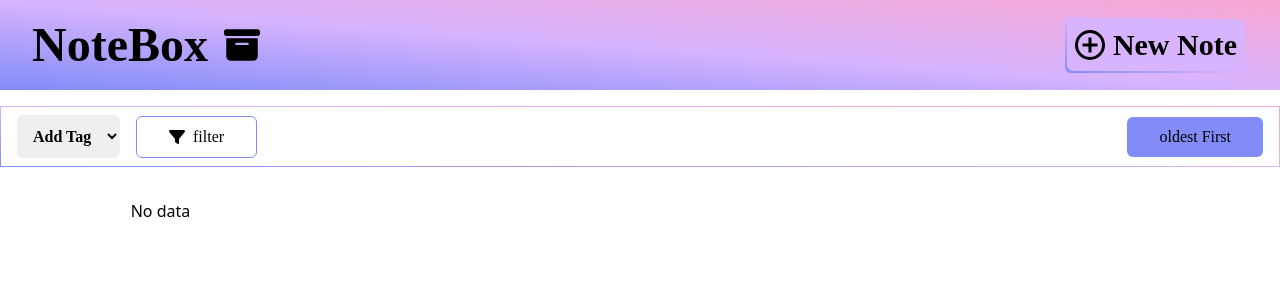
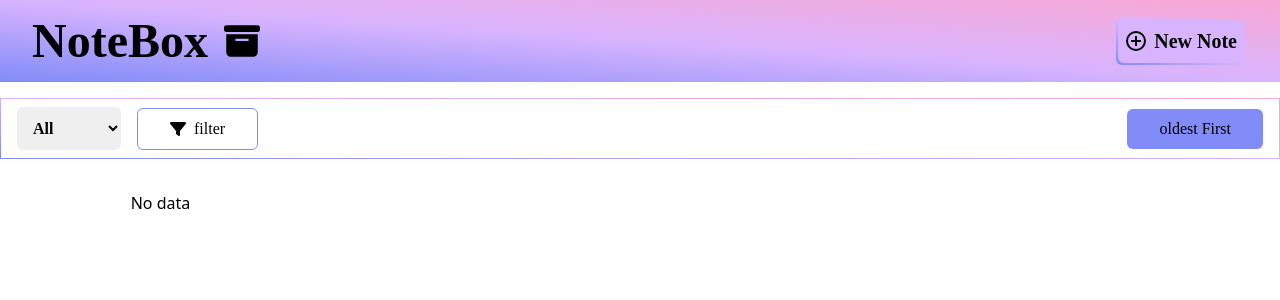
Before and after one commit to Element27/notebox, a React (Vite) app: page / in a window 1280 px wide. Shown: the top 300 px of the page. Built offline with nearby package versions, Linux system fonts and the light colour scheme; a web font is replaced by a local one.

Commit message:
some edits

```diff
--- a/src/components/ViewNoteCard.jsx
+++ b/src/components/ViewNoteCard.jsx
@@ -7,7 +7,6 @@ export default function ViewNoteCard(props) {
 
   const { title, note, category, updatedAt, id, } = props
 
-  // console.log(category)
 
   const renderCategories = category.map((item) => {
     return <span className="ml-2" key={item.value}>{item.value}</span>
@@ -16,8 +15,6 @@ export default function ViewNoteCard(props) {
   return (
     <Link to={`/note/${id}`}>
       <div className=" h-fit bg-gradient-to-bl from-pink-300 via-purple-300 to-indigo-400 p-[1px] rounded-lg">
-
-
         <div
           className=" rounded-lg bg-white">
           {/* title */}
@@ -33,7 +30,6 @@ export default function ViewNoteCard(props) {
           <div className="flex items-center justify-between p-2">
             <p className="font-erode font-normal italic text-xs md:text-sm text-slate-300 w-2/5">{moment(updatedAt).fromNow()}</p>
             <p className="font-erode font-normal italic text-xs md:text-sm text-slate-300 line-clamp-1 w-3/5">categories:{renderCategories}</p>
-
           </div>
         </div>
       </div>
--- a/src/components/layout/Header.jsx
+++ b/src/components/layout/Header.jsx
@@ -4,12 +4,7 @@ import { IconAddOutline, IconBoxArchive, IconHome } from '../IconComponent';
 
 export default function Header() {
 
-
-
   const location = useLocation();
-
-
-
 
   return (
     <div className="bg-gradient-to-bl from-pink-300 via-purple-300 to-indigo-400 w-full p-4 md:py-4 md:px-8">
@@ -26,8 +21,8 @@ export default function Header() {
               <Link to='/'>
                 <div className='gradient-bg p-[1px] rounded-md'>
                   <div className="flex gap-x-2 items-center bg-purple-300 p-2 rounded-md  ">
-                    <p className='font-erode font-semibold text-xl md:text-2xl lg:text-3xl flex items-center gap-x-2'>
-                      <IconHome className="text-xl md:text-2xl lg:text-3xl" />
+                    <p className='font-erode font-semibold text-based md:text-xl flex items-center gap-x-2'>
+                      <IconHome className="text-based md:text-xl" />
                       <span className='sm-hide'>Home</span></p>
                   </div>
                 </div>
@@ -36,7 +31,7 @@ export default function Header() {
               <Link to='/add-note'>
                 <div className='gradient-bg p-[1px] rounded-md'>
                   <div className="flex gap-x-2 items-center bg-purple-300 p-2 rounded-md">
-                    <p className="font-erode font-semibold text-xl md:text-2xl lg:text-3xl flex items-center gap-x-2">
+                    <p className="font-erode font-semibold text-based md:text-xl flex items-center gap-x-2">
                       <IconAddOutline />
                       <span className='sm-hide'> New Note</span></p>
                   </div>
@@ -48,7 +43,7 @@ export default function Header() {
               <Link to='/add-note'>
                 <div className='gradient-bg p-[1px] rounded-md'>
                   <div className="flex gap-x-2 items-center bg-purple-300 p-2 rounded-md">
-                    <p className="font-erode font-semibold text-xl md:text-2xl lg:text-3xl flex items-center gap-x-2">
+                    <p className="font-erode font-semibold text-based md:text-xl flex items-center gap-x-2">
                       <IconAddOutline />
                       <span className='sm-hide'> New Note</span></p>
                   </div>
--- /dev/null
+++ b/src/const/selectUtils.js
@@ -0,0 +1,8 @@
+export const options = [
+  { value: "Work", label: "Work" },
+  { value: "Class", label: "Class" },
+  { value: "Study", label: "Study" },
+  { value: "Leisure", label: "Leisure" },
+  { value: "Personal", label: "Personal" },
+  { value: "Others", label: "Others" },
+]
--- a/src/screens/AddNotes.jsx
+++ b/src/screens/AddNotes.jsx
@@ -5,6 +5,7 @@ import { v4 as uuid } from "uuid";
 import Header from "../components/layout/Header";
 import { Link, useNavigate } from "react-router-dom";
 import Select from "react-select";
+import { options } from "../const/selectUtils";
 
 
 export default function AddNotes() {
@@ -36,11 +37,9 @@ export default function AddNotes() {
 
 
     if (!note.title || !note.note || !selected) {
-      console.log("returning")
       return;
     }
 
-    console.log(note)
     const newNote = {
       id: uuid(),
       ...note,
@@ -48,14 +47,10 @@ export default function AddNotes() {
       createdAt: Date.now(),
       updatedAt: Date.now()
     }
-    console.log(newNote)
 
-    console.log("parsing json data")
     const fetchAllnotes = JSON.parse(localStorage.getItem("boxedNotes")) || []
-    console.log("parsed json data", fetchAllnotes)
     const altNotes = [...fetchAllnotes, newNote]
     // setAllNoted(altNotes)
-    console.log(altNotes)
 
     localStorage.setItem("boxedNotes", JSON.stringify(altNotes))
     Swal.fire({
@@ -69,15 +64,14 @@ export default function AddNotes() {
   }
 
 
-  const options = [
-    { value: "Work", label: "Work" },
-    { value: "Class", label: "Class" },
-    { value: "Study", label: "Study" },
-    { value: "Leisure", label: "Leisure" },
-    { value: "Others", label: "Others" },
-  ]
+  // const options = [
+  //   { value: "Work", label: "Work" },
+  //   { value: "Class", label: "Class" },
+  //   { value: "Study", label: "Study" },
+  //   { value: "Leisure", label: "Leisure" },
+  //   { value: "Others", label: "Others" },
+  // ]
 
-  // console.log(selected)
   return (
     <div className="bg-purple-300/40 min-h-screen pb-4">
       <Header />
--- a/src/screens/Home.jsx
+++ b/src/screens/Home.jsx
@@ -2,6 +2,7 @@ import { useEffect, useState } from "react"
 import Header from "../components/layout/Header";
 import ViewNoteCard from "../components/ViewNoteCard";
 import { IconFilter, IconSortCalendarAscending, IconSortCalendarDescending } from "../components/IconComponent";
+import { options } from "../const/selectUtils";
 
 export default function Home() {
   const [allNotes, setAllNoted] = useState([])
@@ -12,7 +13,6 @@ export default function Home() {
 
   useEffect(() => {
     const res = JSON.parse(localStorage.getItem("boxedNotes")) || [];
-    // console.log(data)
     const data = sortFunc([...res])
     setAllNoted(data)
     setRender(data)
@@ -30,7 +30,6 @@ export default function Home() {
 
       setRender(filteredNotes)
       // setFilter("")
-      console.log(filter)
     } else {
       setRender(allNotes)
     }
@@ -38,7 +37,7 @@ export default function Home() {
 
   const sortFunc = (data) => {
     setLatest(!latest)
-    console.log("here", latest)
+
     const sortedData = [...data].sort((a, b) => {
       if (latest) {
         return b.updatedAt - a.updatedAt
@@ -53,20 +52,10 @@ export default function Home() {
 
   const showLatest = (e) => {
     setLatest(e.target.value)
-    console.log("there", latest)
-    // const sortedData = [...renderNotes].sort((a, b) => {
-    //   if (latest) {
-    //     return a.updatedAt - b.updatedAt
-    //   } else {
-    //     return b.updatedAt - a.updatedAt
-    //   }
-    // })
     setRender(sortFunc(renderNotes))
-
   }
 
-  // console.log(latest)
-  // console.log(filter)
+
   return (
     <div className="relative">
       {/* Hero */}
@@ -81,22 +70,18 @@ export default function Home() {
               <select onChange={(e) => setFilter(e.target.value)}
                 value={filter}
                 className="p-2 md:p-3 rounded-md font-erode font-semibold text-sm md:text-base mr-4">
-                <option value="" className="font-erode font-medium text-xs md:text-sm">Add Tag</option>
-                <option value='Work' className="font-erode font-medium text-xs md:text-sm">Work</option>
-                <option value='Class' className="font-erode font-medium text-xs md:text-sm">Class</option>
-                <option value='Study' className="font-erode font-medium text-xs md:text-sm">Study</option>
-                <option value='Leisure' className="font-erode font-medium text-xs md:text-sm">Leisure</option>
-                <option value='Others' className="font-erode font-medium text-xs md:text-sm">Others</option>
+                <option value="" className="font-erode font-medium text-xs md:text-sm">All</option>
+                {options.map((item, index) => (
+                  <option key={index} value={item.value} className="font-erode font-medium text-xs md:text-sm">{item.label}</option>
+                ))}
+              </select>
 
-              </select>
-              {/* on small screen replace texts with icon  */}
               <button className="font-erode px-6 lg:px-8 py-2 border border-indigo-400 rounded-md text-xs md:text-sm lg:text-base flex items-center gap-x-2" onClick={handleFilter}>
                 <IconFilter className="text-xs md:text-sm lg:text-base" />
                 <span className="sm-hide">filter</span>
               </button>
 
             </div>
-            {/* sort be created/updated date */}
             <div>
 
               <button onClick={showLatest} className="bg-indigo-400 font-erode px-6 md:px-8 py-2 rounded-md text-xs md:text-sm lg:text-base flex items-center gap-x-2">
@@ -111,7 +96,6 @@ export default function Home() {
       <div className=" px-4 py-4 md:px-6 w-full md:w-10/12 mx-auto grid gap-4 grid-cols-1 md:grid-cols-2  lg:grid-cols-3">
 
         {renderNotes?.length ? (renderNotes?.map((note) => {
-          {/* console.log(note) */ }
           return <ViewNoteCard
             key={note.id}
             title={note.title}
@@ -124,15 +108,6 @@ export default function Home() {
           <h2>No data</h2>
         </div>}
 
-        {/* <NoteViewComp
-          title="Dummy Note Dummy Note Dummy Note Dummy Note Dummy Note"
-          note="Lorem ipsum dolor sit amet consectetur adipisicing elit. Sit est animi nostrum nam illo pariatur a repellat tempore ullam reprehenderit asperiores fugit, earum dolor autem voluptate doloremque error maxime magnam saepe et quasi. Explicabo itaque corporis sapiente autem soluta maxime, eius ipsum ipsam tempora! Quis ipsa fugit alias dicta vel."
-          category="Liesure"
-          updatedAt="moments Ago"
-          id="123c2312ddd"
-        /> */}
-
-
       </div>
     </div>
   )
--- a/src/screens/ViewNote.jsx
+++ b/src/screens/ViewNote.jsx
@@ -4,6 +4,7 @@ import Header from "../components/layout/Header"
 import { Link, useNavigate, useParams } from "react-router-dom"
 import Swal from "sweetalert2"
 import Select from "react-select"
+import { options } from "../const/selectUtils"
 
 
 export default function ViewNote() {
@@ -25,9 +26,8 @@ export default function ViewNote() {
     setAllNotes(data)
     const note = data.find((note) => note.id === param.id)
     setNote(note)
+    setSelected(note?.category)
   }, [])
-
-  console.log(note)
 
 
   const handleChange = (e) => {
@@ -53,18 +53,14 @@ export default function ViewNote() {
       return;
     }
 
-    console.log(note)
 
     const updatedNotes = allNotes.map((item) => {
       if (item.id === param.id) {
-        // console.log(item)
         return { ...item, ...note, category: selected, updatedAt: Date.now() }
-        // console.log(item)
       }
       return item
     })
 
-    console.log(updatedNotes)
 
     localStorage.setItem("boxedNotes", JSON.stringify(updatedNotes))
     Swal.fire({
@@ -106,18 +102,11 @@ export default function ViewNote() {
     })
   }
   const renderCategories = note?.category?.map((item) => {
-    console.log(item)
     return <span className="ml-2"
       key={item.value}>{item.value}</span>
   })
 
-  const options = [
-    { value: "Work", label: "Work" },
-    { value: "Class", label: "Class" },
-    { value: "Study", label: "Study" },
-    { value: "Leisure", label: "Leisure" },
-    { value: "Others", label: "Others" },
-  ]
+
   return (
     <div className="bg-purple-300/40 min-h-screen pb-4">
       <Header />
```
